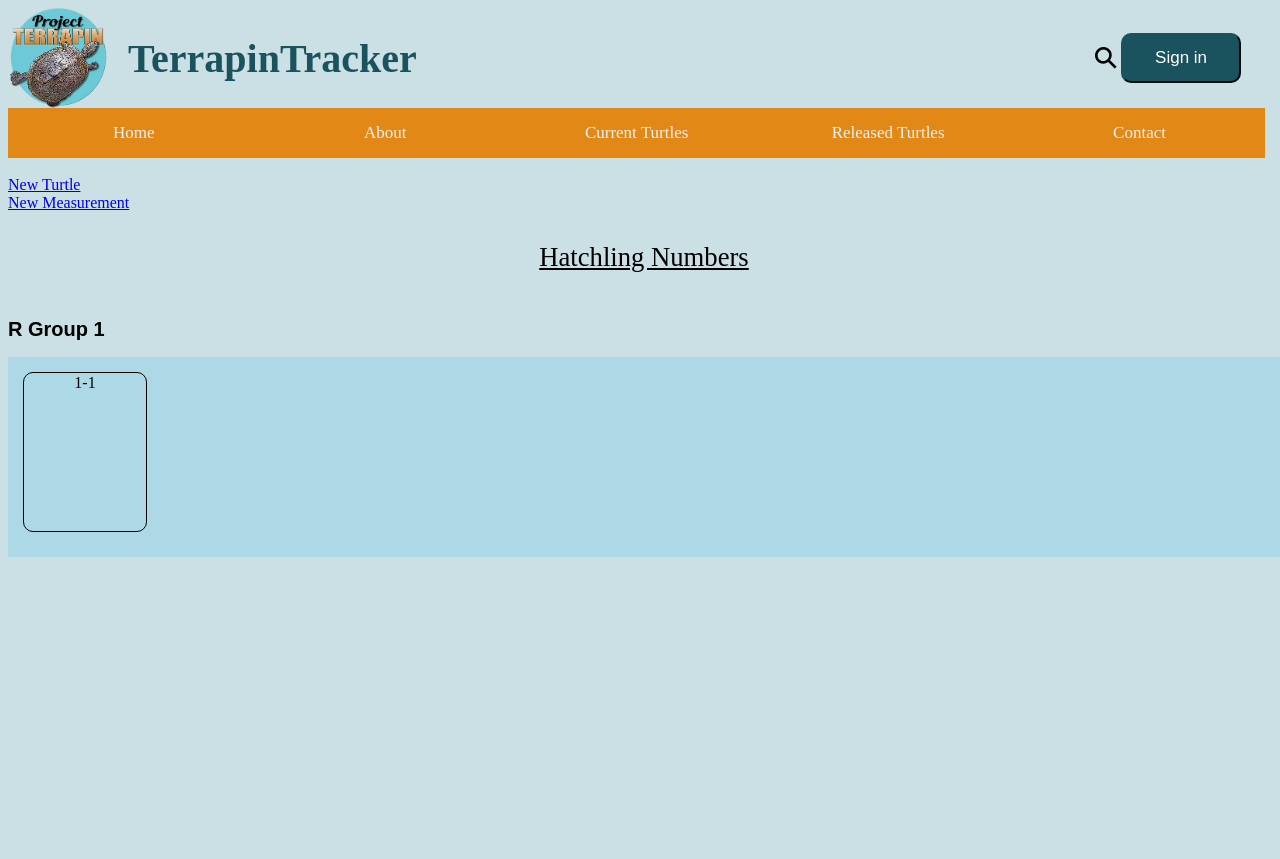
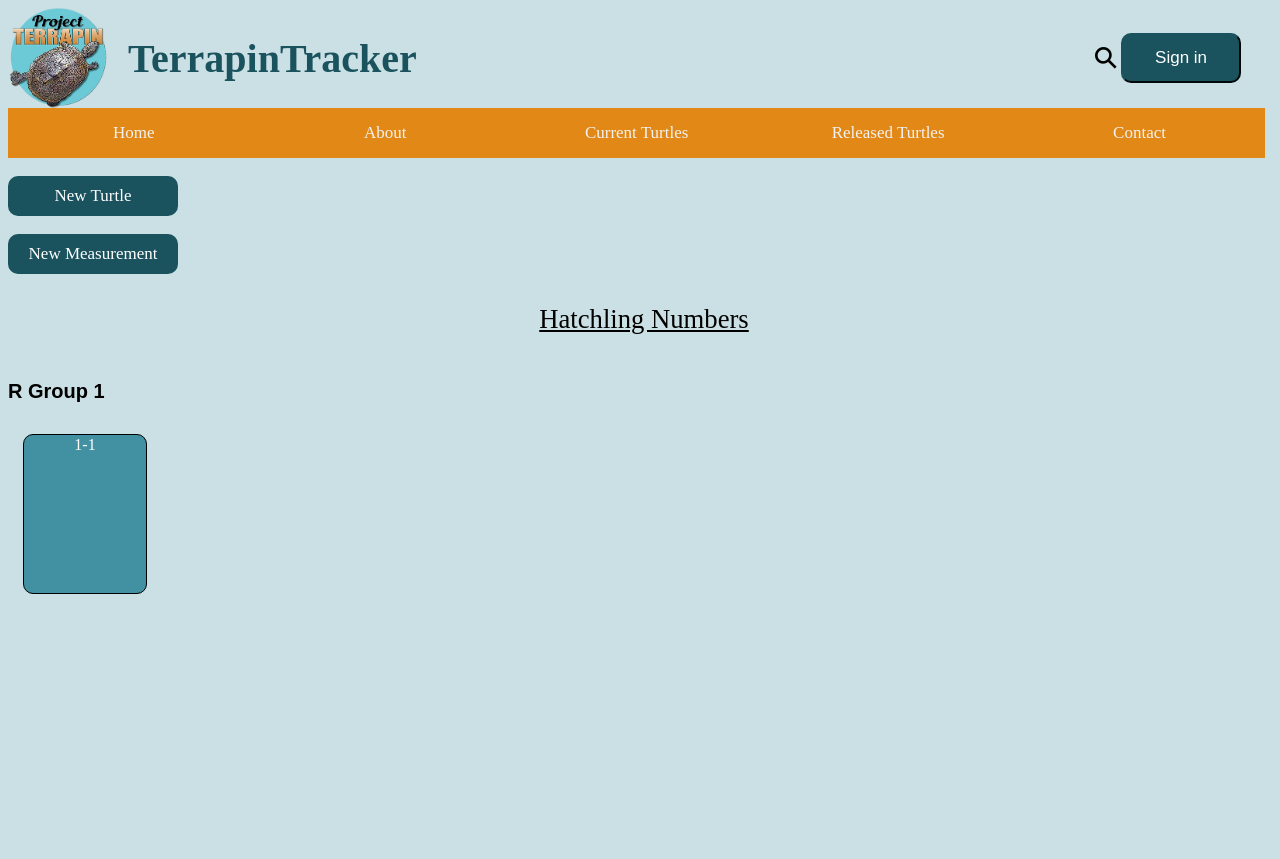
Before and after one commit to henbestaj/senior-capstone, a Django app: template terrapin_tracker/turtles/templates/turtles/current.html in a window 1280 px wide. Shown: the top 859 px of the page. Run offline with Django 4.2, Linux system fonts and the light colour scheme; tables that the repository leaves empty hold one stand-in row (values such as "Sample post"); the template is opened without the code that fills it: values that come from a table or form of the project are taken from there, most other values are stand-ins (such as "Sample title", 1, 10 or a date in 2020).

Commit message:
styled more buttons

```diff
--- a/terrapin_tracker/turtles/static/turtles/current_style.css
+++ b/terrapin_tracker/turtles/static/turtles/current_style.css
@@ -1,10 +1,37 @@
+.turtle-button {
+  background-color: rgb(26,82,94);
+  border-radius: 10px;
+  height: 20px;
+  width: 150px;
+  display: block;
+  text-align: center;
+  text-justify: center;
+  border-color: rgb(26,82,94);
+  color:white;
+  font-size: 17px;
+  padding: 10px;
+  text-decoration: none;
+}
+
+.turtle-button:hover {
+    cursor:pointer;
+    background-color:rgb(45, 125, 143);
+    text-decoration: underline;
+
+  }
+.turtle-button:active {
+    background-color:rgb(65, 145, 163);
+    color: black;
+    text-decoration: none;
+  }
+
 .current-table  {
     display: block;
     width: 100%;
     height: 200px;
     margin: auto;
     padding: none;
-    background-color: lightblue;
+    background-color: none;
     text-align: center;
     border-spacing: 15px 15px;
   }
@@ -15,8 +42,26 @@
     width: 120px;
     align-content: baseline;
     border: 1px solid black;
+    background-color: rgb(65, 145, 163);
+    text-decoration: none;
+  }
 
+  .current-table td:hover {
+    cursor: pointer;
+    background-color: rgb(117, 195, 213);
+    text-decoration: underline;
   }
+
+  .rnum {
+    text-decoration: none;
+    color: white;
+  }
+
+  .rnum:hover {
+    text-decoration: none;
+    color:black;
+  }
+
   .current-table tr {
     height: 100px;
   }
--- a/terrapin_tracker/turtles/templates/turtles/current.html
+++ b/terrapin_tracker/turtles/templates/turtles/current.html
@@ -9,9 +9,9 @@
 {% block content %}
 <div class="current">
     <br>
-    <a href="{% url 'TurtleCreate' %}">New Turtle</a>
+    <a href="{% url 'TurtleCreate' %}" class="turtle-button">New Turtle</a>
     <br>
-    <a href="{% url 'MeasurementCreate' %}">New Measurement</a>
+    <a href="{% url 'MeasurementCreate' %}" class="turtle-button">New Measurement</a>
     <div class="current-title">
         <head>Hatchling Numbers</head>
     </div>
@@ -23,7 +23,7 @@
             <tr>
                 {% for turtle in Turtle %}
                     {% if turtle.r_num == r_num.r_num %}
-                <td>{{ turtle.r_num }}-{{ turtle.hatchling_num }}</td>
+                <td><a href="" class="rnum">{{ turtle.r_num }}-{{ turtle.hatchling_num }}</a></td>
                     {% endif %}
                 {% endfor %}
             </tr>
--- a/terrapin_tracker/turtles/templates/turtles/newmeasurementcreateform.html
+++ b/terrapin_tracker/turtles/templates/turtles/newmeasurementcreateform.html
@@ -1,7 +1,9 @@
 {% extends 'turtles/base.html' %}
+{% load static %}
 
 {% block head %}
 <title>New Turtle</title>
+<link rel="stylesheet" href="{% static 'turtles/current_style.css' %}">
 {% endblock %}
 
 {% block content %}
```
